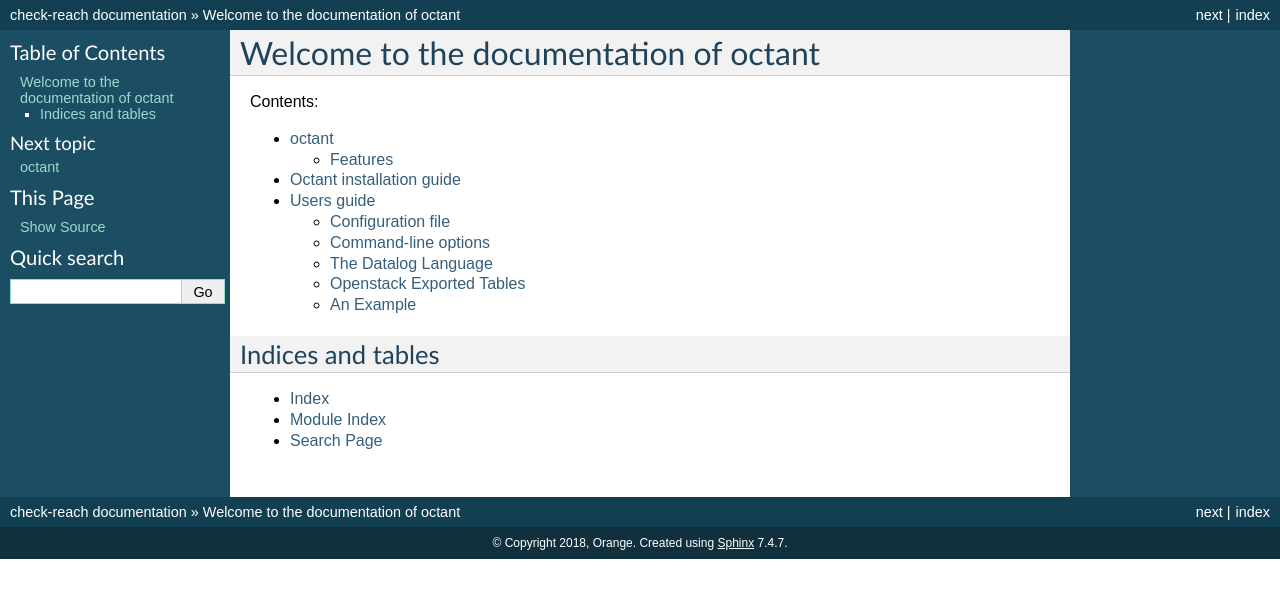
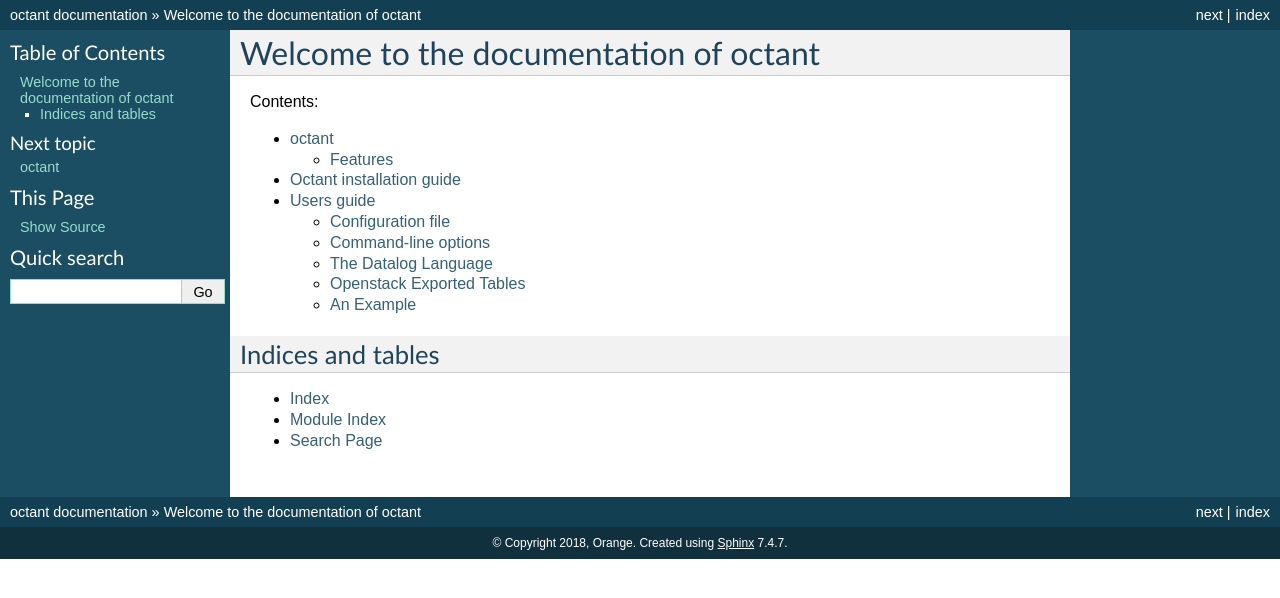
Before and after one commit to Orange-OpenSource/octant, a Sphinx documentation site: the page built from doc/source/index.rst, in a window 1280 px wide. Shown: the top 598 px of the page. Built offline with Sphinx 7.4.7, drawn with Linux system fonts in a browser that asks for light colours.

```diff
--- a/doc/source/conf.py
+++ b/doc/source/conf.py
@@ -37,7 +37,7 @@ source_suffix = '.rst'
 master_doc = 'index'
 
 # General information about the project.
-project = u'check-reach'
+project = u'octant'
 copyright = u'2018, Orange'
 
 # If true, '()' will be appended to :func: etc. cross-reference text.
@@ -68,7 +68,7 @@ htmlhelp_basename = '%sdoc' % project
 latex_documents = [
     ('index',
      '%s.tex' % project,
-     u'%s Documentation' % project,
+     u'%s Documentation' % project, 'Orange',
      'manual'),
 ]
 
--- a/octant/__init__.py
+++ b/octant/__init__.py
@@ -16,4 +16,4 @@ import pbr.version
 
 
 __version__ = pbr.version.VersionInfo(
-    'check-reach').version_string()
+    'octant').version_string()
```
Also changed, not shown: 2 other files.
